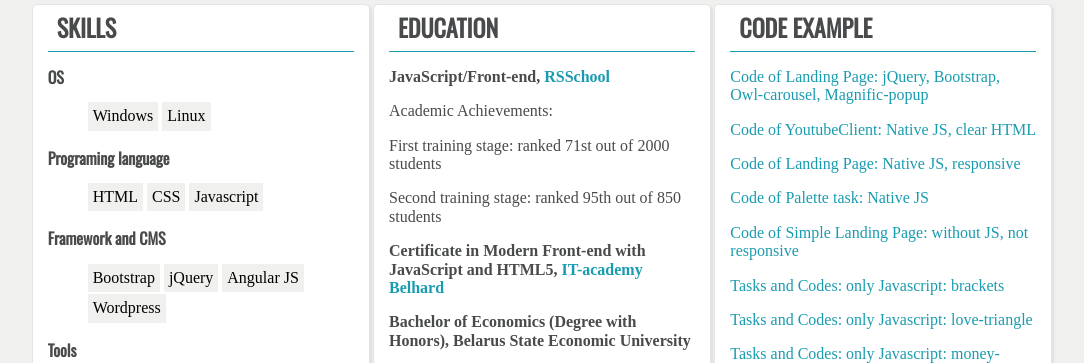
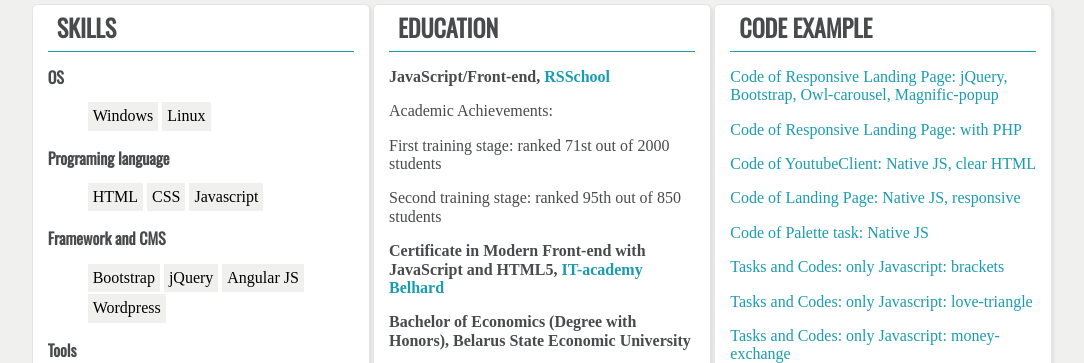
Before and after one commit to yalatan/yalatan.github.io, a plain HTML site: page index.html in a window 1280 px wide. Shown: the part 386-749 px from the top of the page, without its empty margins (98-1182 px from the left). Drawn offline with nearby package versions, Linux system fonts and the light colour scheme.

Commit message:
change links

```diff
--- a/index.html
+++ b/index.html
@@ -121,11 +121,12 @@
             </div>
             <div class="box-content">
 
-                <p> <a href="https://github.com/yalatan/IT-Belhard">Code of Landing Page: jQuery, Bootstrap, Owl-carousel, Magnific-popup</a></p>
+                <p> <a href="https://github.com/yalatan/bestpak_responsiveLP">Code of Responsive Landing Page: jQuery, Bootstrap, Owl-carousel, Magnific-popup</a></p>
+                <p> <a href="https://github.com/yalatan/LandingPage_Hexal">Code of Responsive Landing Page: with PHP</a></p>
                 <p> <a href="https://github.com/yalatan/YoutubeClient">Code of YoutubeClient: Native JS, clear HTML</a></p>
                 <p> <a href="https://github.com/yalatan/Neutromail">Code of Landing Page: Native JS, responsive</a></p>
                 <p> <a href="https://github.com/yalatan/Palette">Code of Palette task: Native JS</a></p>
-                <p> <a href="https://github.com/yalatan/Hexal">Code of Simple Landing Page: without JS, not responsive</a></p>
+
                 <p> <a href="https://github.com/yalatan/brackets">Tasks and Codes: only Javascript: brackets</a></p>
                 <p> <a href="https://github.com/yalatan/love-triangle">Tasks and Codes: only Javascript: love-triangle</a></p>
                 <p> <a href="https://github.com/yalatan/brackets">Tasks and Codes: only Javascript: money-exchange</a></p>
```
